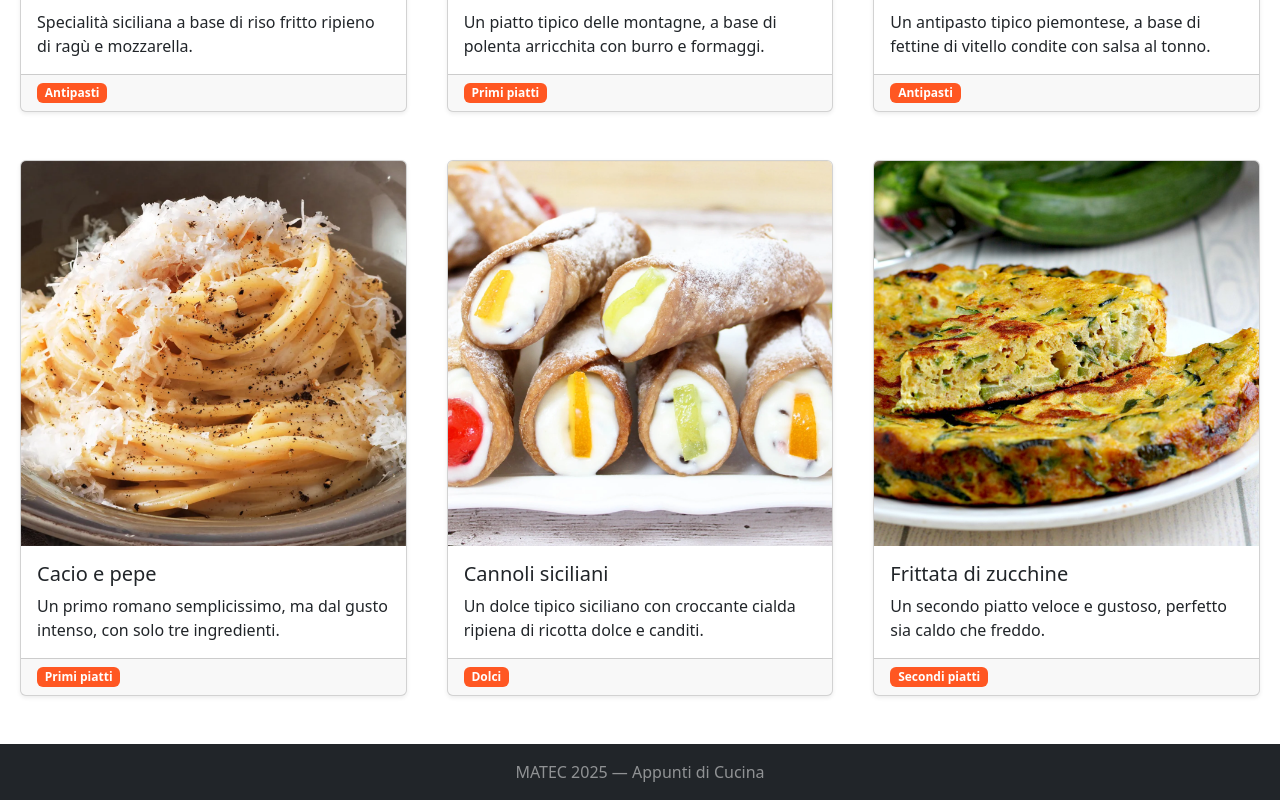
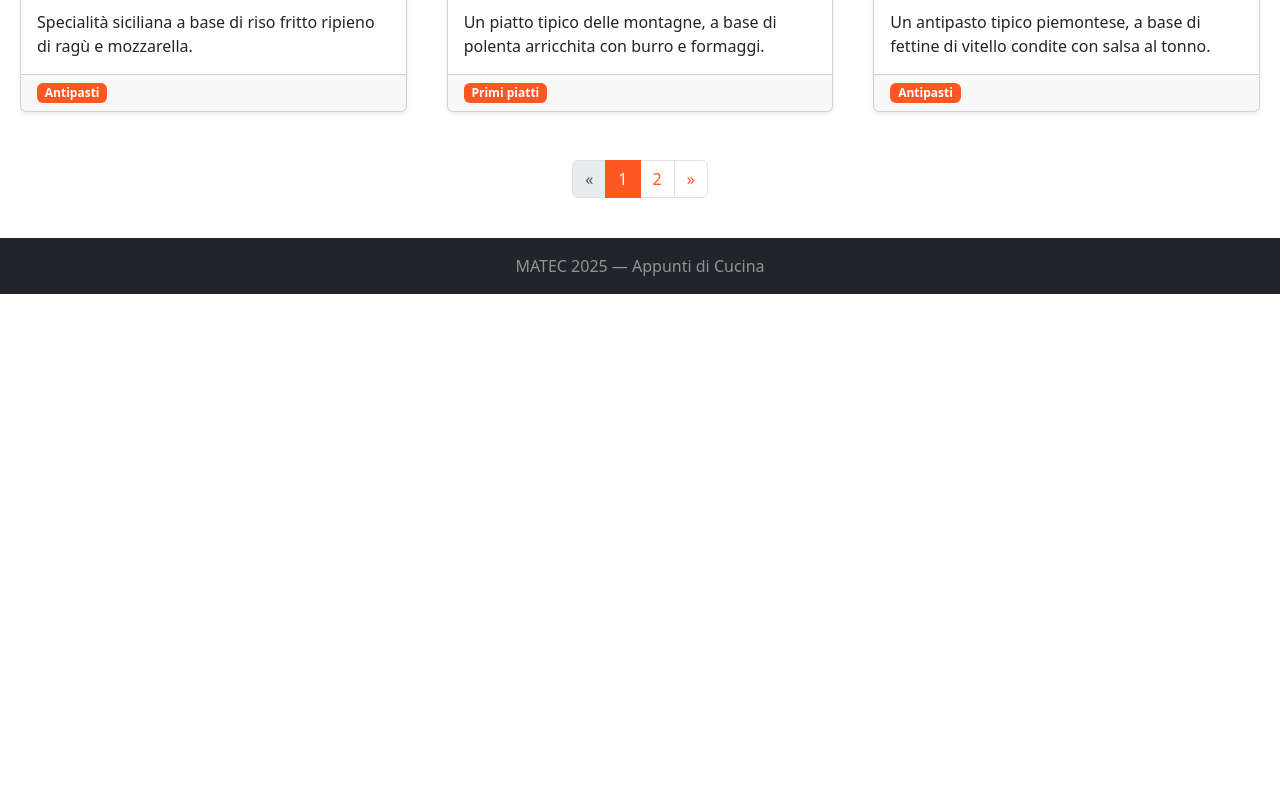
Before and after one commit to Pi3rres/progettoVue, a Vue app: page /ricette in a window 1280 px wide. Shown: the part 2482-3282 px from the top of the page. After the commit the page ends 2776 px from the top, so only its background shows below. Built offline with nearby package versions, Linux system fonts and the light colour scheme; data requests are answered from the project's data file.

Commit message:
paginazione

```diff
--- a/src/views/RecipeView.vue
+++ b/src/views/RecipeView.vue
@@ -34,11 +34,12 @@
         />
       </div>
     </div>
+    <!-- Griglia -->
     <div
       class="row justify-content-center row-cols-1 row-cols-sm-2 row-cols-lg-3 row-cols-xxl-4 gy-md-4"
     >
       <div
-        v-for="ricetta in ricetteFiltrate"
+        v-for="ricetta in ricetteMostrate"
         :key="ricetta.id"
         class="col d-flex mb-4"
       >
@@ -51,6 +52,52 @@
       <p class="text-muted">
         Nessuna ricetta trovata per le categorie selezionate.
       </p>
+    </div>
+    <!-- Paginazione (desktop/tablet) -->
+    <nav v-else-if="!isMobile" class="d-flex justify-content-center mt-4">
+      <ul class="pagination">
+        <li class="page-item" :class="{ disabled: paginaCorrente === 1 }">
+          <button
+            class="page-link"
+            @click="paginaCorrente--"
+            :disabled="paginaCorrente === 1"
+          >
+            &laquo;
+          </button>
+        </li>
+        <li
+          v-for="n in totalePagine"
+          :key="n"
+          class="page-item"
+          :class="{ active: paginaCorrente === n }"
+        >
+          <button class="page-link" @click="paginaCorrente = n">{{ n }}</button>
+        </li>
+        <li
+          class="page-item"
+          :class="{ disabled: paginaCorrente === totalePagine }"
+        >
+          <button
+            class="page-link"
+            @click="paginaCorrente++"
+            :disabled="paginaCorrente === totalePagine"
+          >
+            &raquo;
+          </button>
+        </li>
+      </ul>
+    </nav>
+
+    <!-- Carica altri (solo mobile) -->
+    <div v-else class="text-center mt-4">
+      <button
+        v-if="ricetteMostrate.length < ricetteFiltrate.length"
+        class="btn btn-outline-primary"
+        @click="caricaAltri"
+      >
+        Carica altri
+      </button>
+      <p v-else class="text-muted small">Hai visto tutte le ricette 🎉</p>
     </div>
   </div>
 </template>
@@ -67,6 +114,11 @@ export default {
       categorie: ["Antipasti", "Primi piatti", "Secondi piatti", "Dolci"],
       categorieSelezionate: [],
       stringaRicerca: "",
+      isMobile: false,
+      paginaCorrente: 1,
+      perPagina: 12, // desktop
+      visibiliMobile: 6, // inizialmente quante ricette caricare su mobile
+      incrementoMobile: 6, // quante caricarne ogni click
     };
   },
   computed: {
@@ -84,6 +136,35 @@ export default {
         return matchCategoria && matchNome;
       });
     },
+    totalePagine() {
+      return Math.ceil(this.ricetteFiltrate.length / this.perPagina);
+    },
+    ricettePaginazione() {
+      const start = (this.paginaCorrente - 1) * this.perPagina;
+      const end = start + this.perPagina;
+      return this.ricetteFiltrate.slice(start, end);
+    },
+    ricetteMostrate() {
+      if (!this.isMobile) {
+        return this.ricettePaginazione;
+      }
+      return this.ricetteFiltrate.slice(0, this.visibiliMobile);
+    },
+  },
+  methods: {
+    checkMobile() {
+      this.isMobile = window.matchMedia("(max-width: 767px)").matches;
+    },
+
+    caricaAltri() {
+      this.visibiliMobile += this.incrementoMobile;
+    },
+  },
+  watch: {
+    ricetteFiltrate() {
+      this.paginaCorrente = 1;
+      this.visibiliMobile = this.incrementoMobile; // reset su mobile
+    },
   },
   created() {
     if (!this.$store.getters.ricette.length) {
@@ -96,5 +177,12 @@ export default {
       this.$store.dispatch("loadUsers");
     }
   },
+  mounted() {
+    this.checkMobile();
+    window.addEventListener("resize", this.checkMobile);
+  },
+  beforeUnmount() {
+    window.removeEventListener("resize", this.checkMobile);
+  },
 };
 </script>
```
